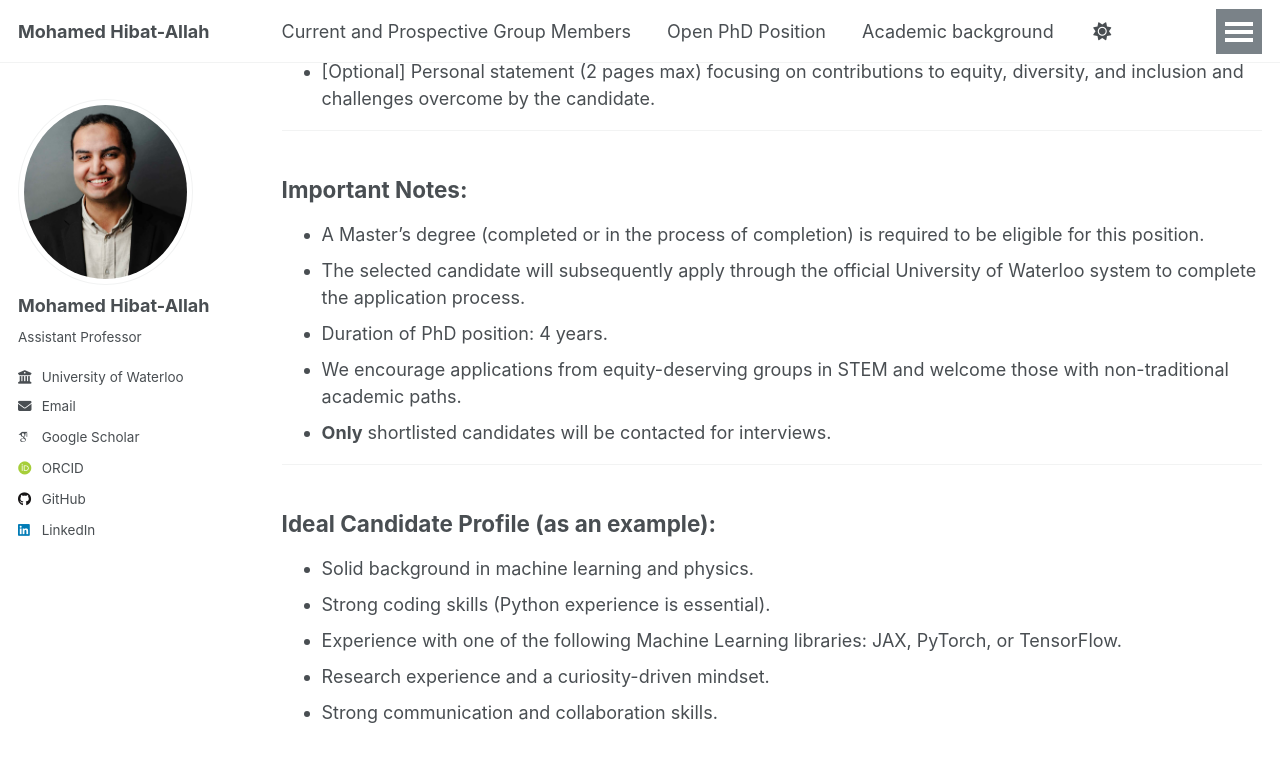
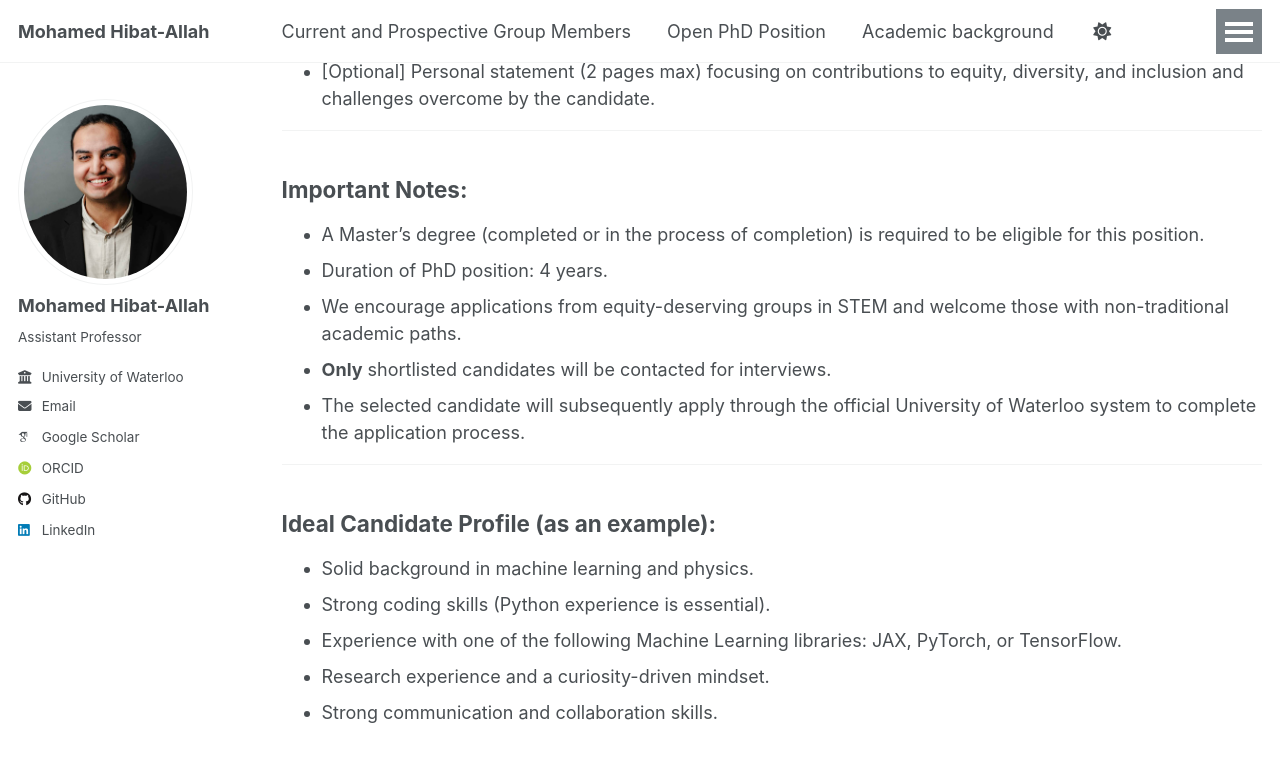
Before and after one commit to mhibatallah/mhibatallah.github.io, a Jekyll site: the page built from _pages/PhDPosition.md, in a window 1280 px wide and 900 px high, scrolled down 803 px. Shown: the top 762 px of the window. Built offline with Jekyll 4.4.1, drawn with Linux system fonts in a browser that asks for light colours; some web fonts are replaced; a script that is not in the unit is left out.

Commit message:
Update PhD position

```diff
--- a/_pages/PhDPosition.md
+++ b/_pages/PhDPosition.md
@@ -35,10 +35,10 @@ Subject: PhD Application - [Your Full Name]
 ## Important Notes:
 
 * A Master's degree (completed or in the process of completion) is required to be eligible for this position.
-* The selected candidate will subsequently apply through the official University of Waterloo system to complete the application process.
 * Duration of PhD position: 4 years.
 * We encourage applications from equity-deserving groups in STEM and welcome those with non-traditional academic paths.
 * **Only** shortlisted candidates will be contacted for interviews.
+* The selected candidate will subsequently apply through the official University of Waterloo system to complete the application process.
 
 ---
 
```
